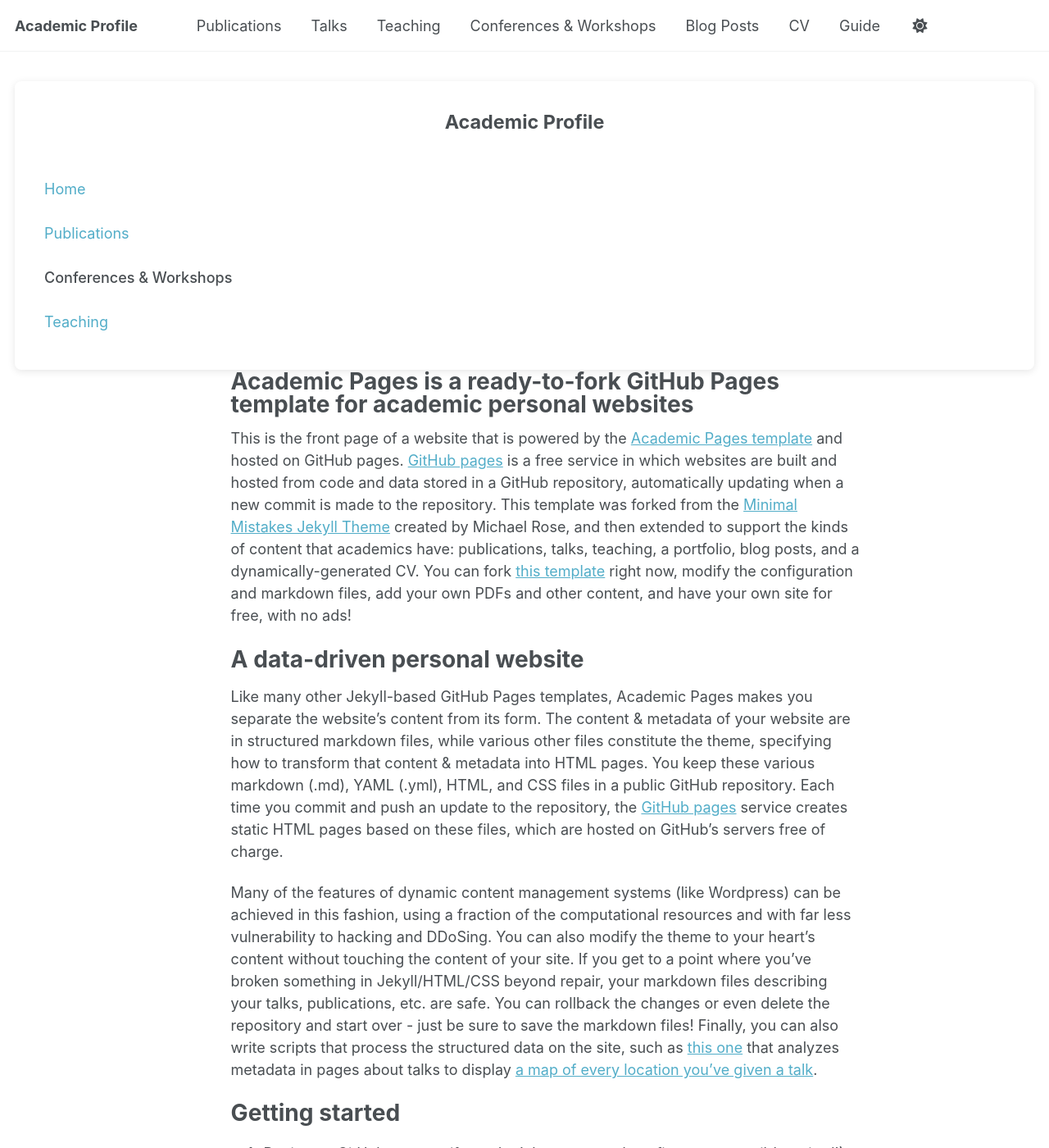
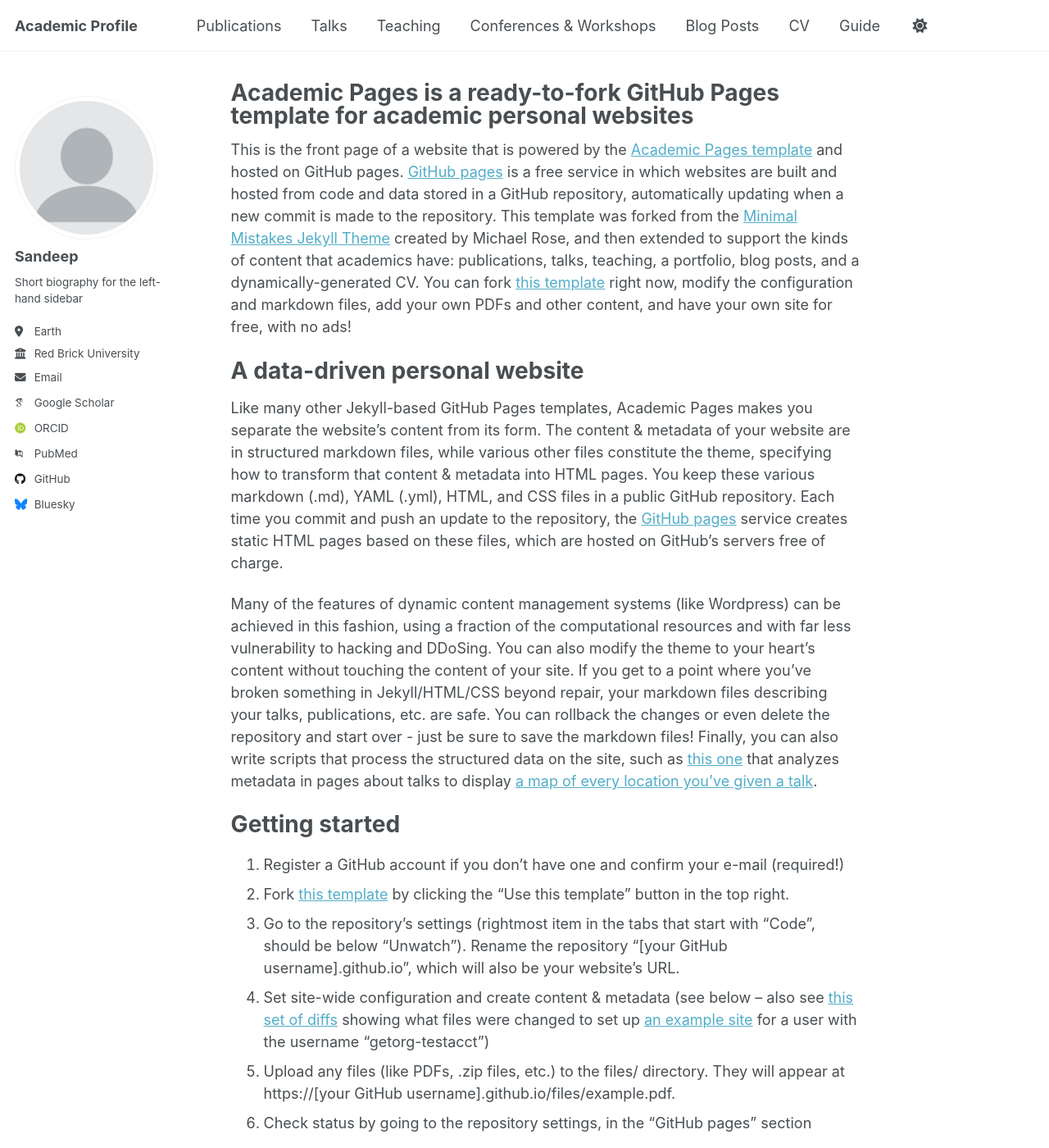
Before and after one commit to sandeepkajal912/sandeepkajal912.github.io, a Jekyll site: the page built from _pages/about.md, in a window 1280 px wide and 1400 px high. Shown: the whole window at 82% size. Built offline with Jekyll 4.4.1, drawn with Linux system fonts in a browser that asks for light colours; some web fonts are replaced.

Commit message:
Update sidebar.html

```diff
--- a/_includes/sidebar.html
+++ b/_includes/sidebar.html
@@ -1,99 +1,25 @@
-<div class="profile-card">
-  {% if site.avatar %}
-    <img src="{{ site.avatar | relative_url }}" alt="Profile photo" class="profile-image">
+{% include base_path %}
+
+{% if page.author_profile or layout.author_profile or page.sidebar %}
+  <div class="sidebar sticky">
+  {% if page.author_profile or layout.author_profile %}{% include author-profile.html %}{% endif %}
+  {% if page.sidebar %}
+    {% for s in page.sidebar %}
+      {% if s.image %}
+        <img src=
+        {% if s.image contains "://" %}
+          "{{ s.image }}"
+        {% else %}
+          "{{ s.image | prepend: "/images/" | prepend: base_path }}"
+        {% endif %}
+        alt="{% if s.image_alt %}{{ s.image_alt }}{% endif %}">
+      {% endif %}
+      {% if s.title %}<h3>{{ s.title }}</h3>{% endif %}
+      {% if s.text %}{{ s.text | markdownify }}{% endif %}
+    {% endfor %}
+    {% if page.sidebar.nav %}
+      {% include nav_list nav=page.sidebar.nav %}
+    {% endif %}
   {% endif %}
-
-  <h2>{{ site.title }}</h2>
-  <p>{{ site.affiliation }}</p>
-
-  <div class="profile-links">
-    {% if site.email %}
-      <a href="mailto:{{ site.email }}"><i class="fas fa-envelope"></i> Email</a>
-    {% endif %}
-    {% if site.cv_link %}
-      <a href="{{ site.cv_link }}"><i class="fas fa-file-pdf"></i> CV</a>
-    {% endif %}
-    {% if site.google_scholar %}
-      <a href="{{ site.google_scholar }}"><i class="ai ai-google-scholar"></i> Scholar</a>
-    {% endif %}
   </div>
-
-  <nav class="sidebar-nav">
-    <ul>
-      <li><a href="/">Home</a></li>
-      <li><a href="/publications/">Publications</a></li>
-      <li><a href="/conferences-workshops/" class="active">Conferences & Workshops</a></li>
-      <li><a href="/teaching/">Teaching</a></li>
-    </ul>
-  </nav>
-</div>
-
-<style>
-.profile-card {
-  padding: 1.5rem;
-  background: white;
-  border-radius: 8px;
-  box-shadow: 0 2px 10px rgba(0,0,0,0.1);
-}
-
-.profile-image {
-  width: 100%;
-  max-width: 200px;
-  border-radius: 50%;
-  margin: 0 auto 1rem;
-  display: block;
-  border: 3px solid #f0f0f0;
-}
-
-.profile-card h2 {
-  margin: 0.5rem 0;
-  text-align: center;
-  font-size: 1.3rem;
-}
-
-.profile-card p {
-  text-align: center;
-  margin-bottom: 1rem;
-  color: #555;
-}
-
-.profile-links {
-  display: flex;
-  flex-direction: column;
-  gap: 0.5rem;
-  margin-bottom: 1.5rem;
-}
-
-.profile-links a {
-  display: flex;
-  align-items: center;
-  gap: 0.5rem;
-  color: var(--theme-color);
-}
-
-.sidebar-nav ul {
-  list-style: none;
-  padding: 0;
-  margin: 0;
-}
-
-.sidebar-nav li {
-  margin-bottom: 0.5rem;
-}
-
-.sidebar-nav a {
-  display: block;
-  padding: 0.5rem;
-  border-radius: 4px;
-}
-
-.sidebar-nav a:hover {
-  background: #f5f5f5;
-}
-
-.sidebar-nav a.active {
-  background: var(--theme-color-light);
-  color: var(--theme-color);
-  font-weight: 500;
-}
-</style>
+{% endif %}
```
